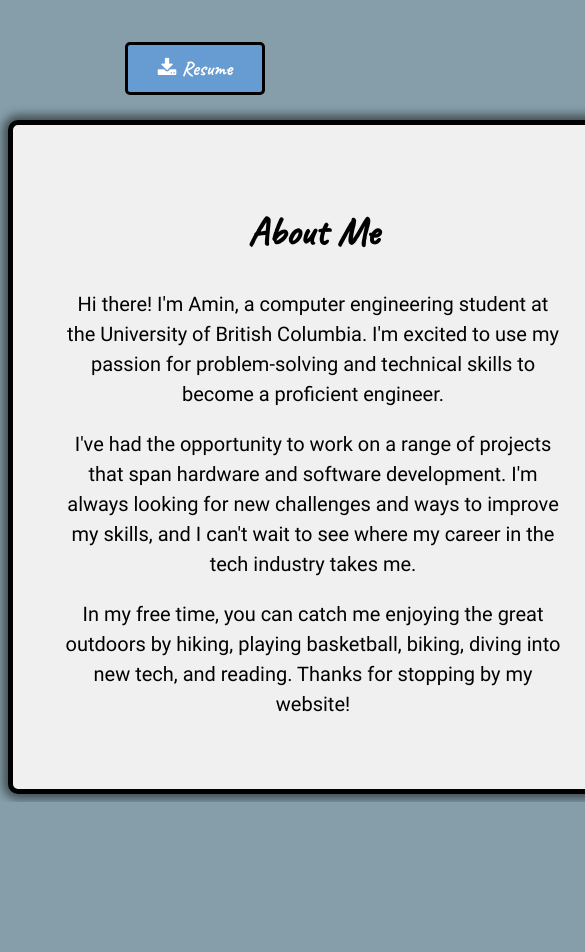
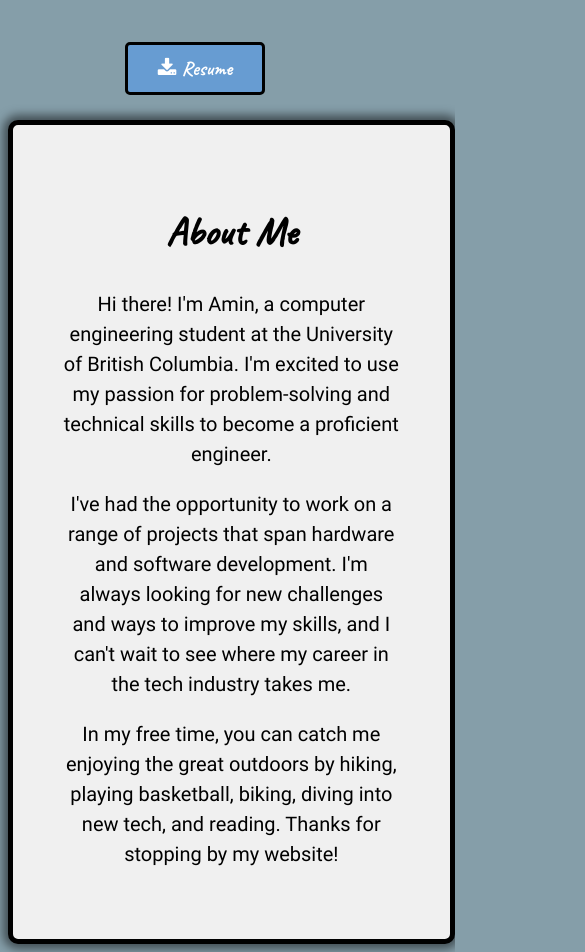
Before and after one commit to afahimi/afahimi.com, a plain HTML site: page index.html in a window 390 px wide. Shown: the part 700-1652 px from the top of the page, 585 px wide, since content can reach past the window. Before the commit the page ends 1502 px from the top, so only its background shows below. Drawn offline with Linux system fonts and the light colour scheme.

Commit message:
textbox fix

```diff
--- a/styles.css
+++ b/styles.css
@@ -160,6 +160,12 @@ background-color: RoyalBlue;
 line-height: 1.5;
 }
 
+@media (max-width: 600px) {
+.textbox {
+    max-width: 90%;
+}
+}
+
 .body_text {
 color: white !important;
 }
```
Lines whose indentation alone changed are shown as unchanged.
